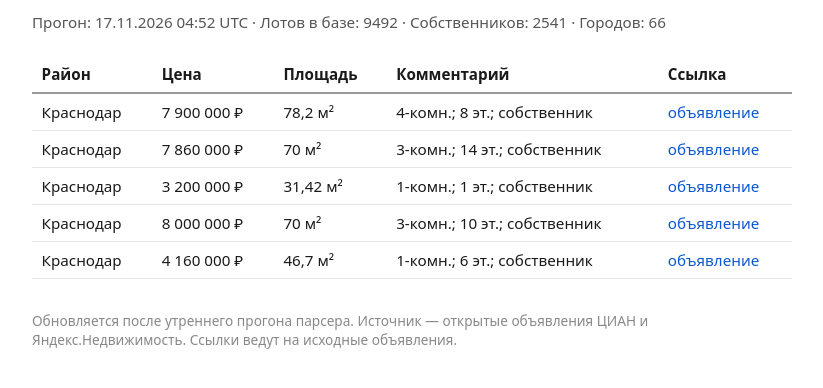
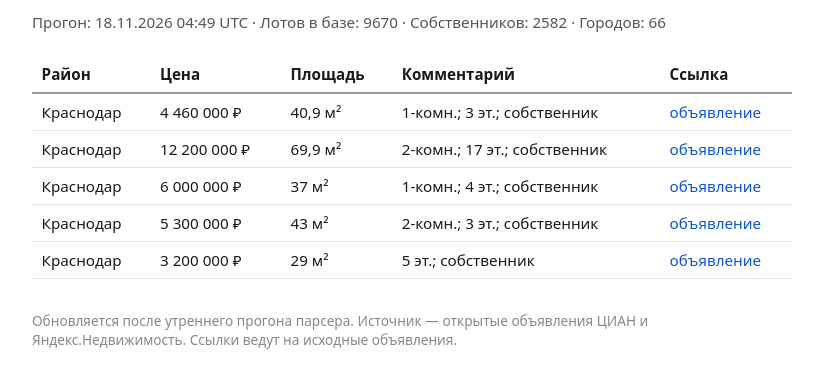
Before and after one commit to isaafoks-collab/realtor-service, a plain HTML site: page index.html in a window 1280 px wide. Shown: the part 66-454 px from the top of the page, without its empty margins (228-1051 px from the left). Drawn offline with Linux system fonts and the light colour scheme.

Commit message:
витрина: авто-обновление после утреннего прогона

```diff
--- a/index.html
+++ b/index.html
@@ -3,7 +3,7 @@
 <head>
 <meta charset="utf-8">
 <meta name="viewport" content="width=device-width, initial-scale=1">
-<title>Свежие лоты-собственники — 17.11.2026 04:52 UTC</title>
+<title>Свежие лоты-собственники — 18.11.2026 04:49 UTC</title>
 <style>
  body { font-family: system-ui, -apple-system, Segoe UI, Roboto, sans-serif;
         max-width: 760px; margin: 2rem auto; padding: 0 1rem; color: #1a1a1a; }
@@ -19,15 +19,15 @@
 </head>
 <body>
 <h1>Свежие лоты-собственники</h1>
-<div class="counters">Прогон: 17.11.2026 04:52 UTC &middot; Лотов в базе: 9492
- &middot; Собственников: 2541 &middot; Городов: 66</div>
+<div class="counters">Прогон: 18.11.2026 04:49 UTC &middot; Лотов в базе: 9670
+ &middot; Собственников: 2582 &middot; Городов: 66</div>
 <table>
 <tr><th>Район</th><th>Цена</th><th>Площадь</th><th>Комментарий</th><th>Ссылка</th></tr>
-<tr><td>Краснодар</td><td>7 900 000 ₽</td><td>78,2 м²</td><td>4-комн.; 8 эт.; собственник</td><td><a href="https://www.cian.ru/sale/flat/327949293/">объявление</a></td></tr>
-<tr><td>Краснодар</td><td>7 860 000 ₽</td><td>70 м²</td><td>3-комн.; 14 эт.; собственник</td><td><a href="https://www.cian.ru/sale/flat/334656893/">объявление</a></td></tr>
-<tr><td>Краснодар</td><td>3 200 000 ₽</td><td>31,42 м²</td><td>1-комн.; 1 эт.; собственник</td><td><a href="https://www.cian.ru/sale/flat/316343206/">объявление</a></td></tr>
-<tr><td>Краснодар</td><td>8 000 000 ₽</td><td>70 м²</td><td>3-комн.; 10 эт.; собственник</td><td><a href="https://www.cian.ru/sale/flat/331229574/">объявление</a></td></tr>
-<tr><td>Краснодар</td><td>4 160 000 ₽</td><td>46,7 м²</td><td>1-комн.; 6 эт.; собственник</td><td><a href="https://www.cian.ru/sale/flat/332639639/">объявление</a></td></tr>
+<tr><td>Краснодар</td><td>4 460 000 ₽</td><td>40,9 м²</td><td>1-комн.; 3 эт.; собственник</td><td><a href="https://www.cian.ru/sale/flat/321000121/">объявление</a></td></tr>
+<tr><td>Краснодар</td><td>12 200 000 ₽</td><td>69,9 м²</td><td>2-комн.; 17 эт.; собственник</td><td><a href="https://www.cian.ru/sale/flat/327856406/">объявление</a></td></tr>
+<tr><td>Краснодар</td><td>6 000 000 ₽</td><td>37 м²</td><td>1-комн.; 4 эт.; собственник</td><td><a href="https://www.cian.ru/sale/flat/336390968/">объявление</a></td></tr>
+<tr><td>Краснодар</td><td>5 300 000 ₽</td><td>43 м²</td><td>2-комн.; 3 эт.; собственник</td><td><a href="https://www.cian.ru/sale/flat/320956229/">объявление</a></td></tr>
+<tr><td>Краснодар</td><td>3 200 000 ₽</td><td>29 м²</td><td>5 эт.; собственник</td><td><a href="https://www.cian.ru/sale/flat/334594604/">объявление</a></td></tr>
 </table>
 <footer>Обновляется после утреннего прогона парсера. Источник — открытые
 объявления ЦИАН и Яндекс.Недвижимость. Ссылки ведут на исходные объявления.</footer>
```
